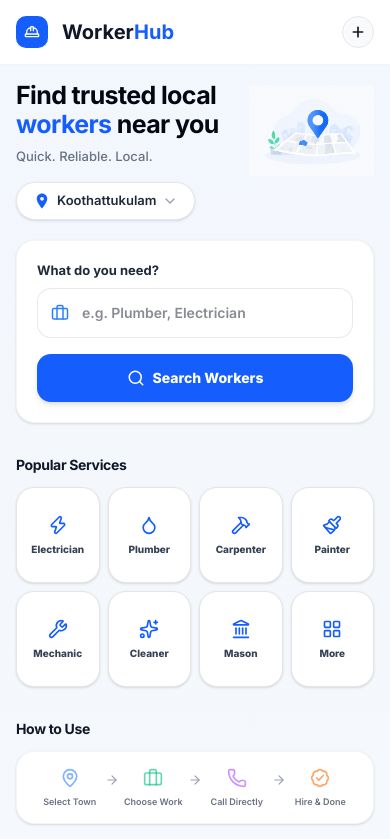
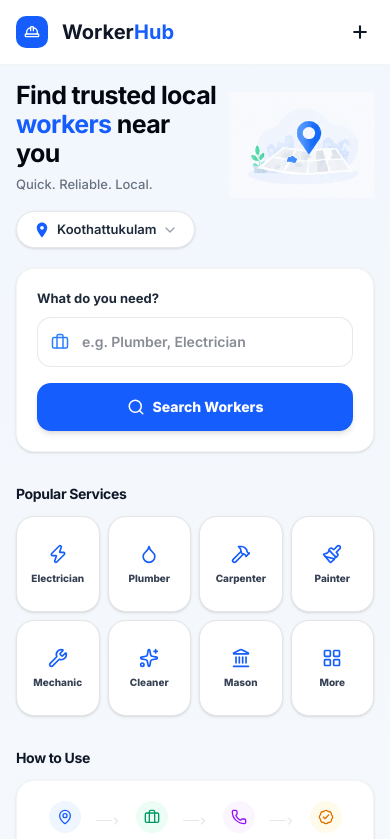
Before and after one commit to Kamiz660/workerhub, a Next.js app: page / in a window 390 px wide. Shown: the top 839 px of the page. Built offline with nearby package versions, Linux system fonts and the light colour scheme.

Commit message:
Mobile UI polish: remove plus button circle, improve How to Use UX with colored badges, change plumber icon

```diff
--- a/src/app/page.tsx
+++ b/src/app/page.tsx
@@ -25,7 +25,6 @@ import {
   UserSearch,
   ScanSearch,
   Plus,
-  ArrowRight,
   ChevronDown
 } from "lucide-react";
 import { WorkerCard } from "@/components/workers/worker-card";
@@ -33,7 +32,7 @@ import { workers } from "@/data/mock-workers";
 
 const categoriesList = [
   { id: "electrician", label: "Electrician", icon: "🔌" },
-  { id: "plumber", label: "Plumber", icon: "🚰" },
+  { id: "plumber", label: "Plumber", icon: "🔧" },
   { id: "carpenter", label: "Carpenter", icon: "🪚" },
   { id: "painter", label: "Painter", icon: "🎨" },
   { id: "technician", label: "Technician", icon: "🛠️" },
@@ -164,7 +163,7 @@ export default function HomePage() {
           </div>
 
           {/* Map Illustration */}
-          <div className="w-[125px] h-[95px] relative flex-shrink-0 self-center -translate-y-5">
+          <div className="w-[145px] h-[165px] relative flex-shrink-0 self-center -translate-y-5">
             <img
               src="/mobile_map_illustration.png"
               alt="Local Workers"
@@ -252,49 +251,60 @@ export default function HomePage() {
           </div>
         </div>
 
-        {/* How to Use Section (replaces Trusted & Verified section entirely) */}
+        {/* How to Use Section */}
         <div className="mt-8 mb-4">
           <h2 className="text-sm font-bold text-gray-900 tracking-tight mb-3">How to Use</h2>
-          <div className="bg-white border border-gray-100 shadow-sm rounded-2xl p-4">
-            <div className="flex items-center justify-between px-1">
+          <div className="bg-white border border-gray-100 shadow-sm rounded-2xl px-4 py-5">
+            <div className="flex items-start justify-between">
 
               {/* Step 1 */}
-              <div className="flex flex-col items-center text-center flex-1">
-                <MapPin className="h-5 w-5 text-blue-500/60" />
-                <h3 className="font-semibold text-[9px] text-gray-500 leading-tight mt-2">Select Town</h3>
+              <div className="flex flex-col items-center text-center flex-1 gap-1.5">
+                <div className="w-8 h-8 rounded-full bg-blue-50 flex items-center justify-center">
+                  <MapPin className="h-4 w-4 text-blue-600" />
+                </div>
+                <span className="text-[10px] font-bold text-gray-800 leading-tight">Select<br/>Town</span>
               </div>
 
-              {/* Arrow */}
-              <div className="text-gray-400 mx-0.5 flex-shrink-0 -mt-4">
-                <ArrowRight className="h-3.5 w-3.5" />
+              {/* Connector */}
+              <div className="flex items-center pt-3.5 text-gray-300">
+                <div className="w-4 h-px bg-gray-200" />
+                <ChevronDown className="h-3 w-3 -rotate-90 -mx-0.5" />
               </div>
 
               {/* Step 2 */}
-              <div className="flex flex-col items-center text-center flex-1">
-                <Briefcase className="h-5 w-5 text-emerald-500/60" />
-                <h3 className="font-semibold text-[9px] text-gray-500 leading-tight mt-2">Choose Work</h3>
+              <div className="flex flex-col items-center text-center flex-1 gap-1.5">
+                <div className="w-8 h-8 rounded-full bg-emerald-50 flex items-center justify-center">
+                  <Briefcase className="h-4 w-4 text-emerald-600" />
+                </div>
+                <span className="text-[10px] font-bold text-gray-800 leading-tight">Choose<br/>Work</span>
               </div>
 
-              {/* Arrow */}
-              <div className="text-gray-400 mx-0.5 flex-shrink-0 -mt-4">
-                <ArrowRight className="h-3.5 w-3.5" />
+              {/* Connector */}
+              <div className="flex items-center pt-3.5 text-gray-300">
+                <div className="w-4 h-px bg-gray-200" />
+                <ChevronDown className="h-3 w-3 -rotate-90 -mx-0.5" />
               </div>
 
               {/* Step 3 */}
-              <div className="flex flex-col items-center text-center flex-1">
-                <Phone className="h-5 w-5 text-purple-500/60" />
-                <h3 className="font-semibold text-[9px] text-gray-500 leading-tight mt-2">Call Directly</h3>
+              <div className="flex flex-col items-center text-center flex-1 gap-1.5">
+                <div className="w-8 h-8 rounded-full bg-purple-50 flex items-center justify-center">
+                  <Phone className="h-4 w-4 text-purple-600" />
+                </div>
+                <span className="text-[10px] font-bold text-gray-800 leading-tight">Call<br/>Directly</span>
               </div>
 
-              {/* Arrow */}
-              <div className="text-gray-400 mx-0.5 flex-shrink-0 -mt-4">
-                <ArrowRight className="h-3.5 w-3.5" />
+              {/* Connector */}
+              <div className="flex items-center pt-3.5 text-gray-300">
+                <div className="w-4 h-px bg-gray-200" />
+                <ChevronDown className="h-3 w-3 -rotate-90 -mx-0.5" />
               </div>
 
               {/* Step 4 */}
-              <div className="flex flex-col items-center text-center flex-1">
-                <BadgeCheck className="h-5 w-5 text-orange-500/60" />
-                <h3 className="font-semibold text-[9px] text-gray-500 leading-tight mt-2">Hire & Done</h3>
+              <div className="flex flex-col items-center text-center flex-1 gap-1.5">
+                <div className="w-8 h-8 rounded-full bg-amber-50 flex items-center justify-center">
+                  <BadgeCheck className="h-4 w-4 text-amber-600" />
+                </div>
+                <span className="text-[10px] font-bold text-gray-800 leading-tight">Hire &<br/>Done</span>
               </div>
             </div>
           </div>
--- a/src/components/layout/header.tsx
+++ b/src/components/layout/header.tsx
@@ -30,9 +30,9 @@ export function Header() {
             {/* Mobile prominent plus button (replaces notification bell) */}
             <button
               id="header-mobile-plus-btn"
-              className="sm:hidden flex w-8 h-8 items-center justify-center rounded-full bg-gray-50 text-gray-900 border border-gray-200 active:scale-95 transition-all"
+              className="sm:hidden flex items-center justify-center text-gray-900 active:scale-95 transition-all p-1"
             >
-              <Plus className="h-4 w-4" strokeWidth={2.5} />
+              <Plus className="h-5 w-5" strokeWidth={2.5} />
             </button>
           </div>
         </div>
```
